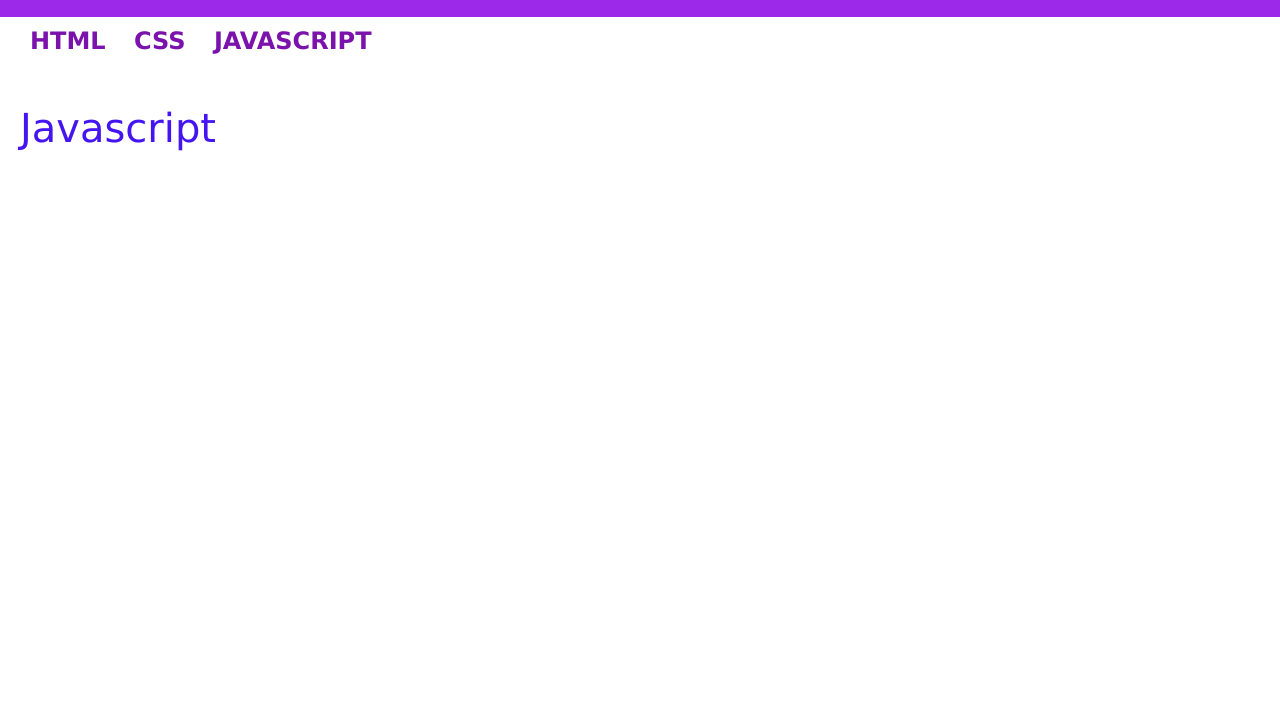
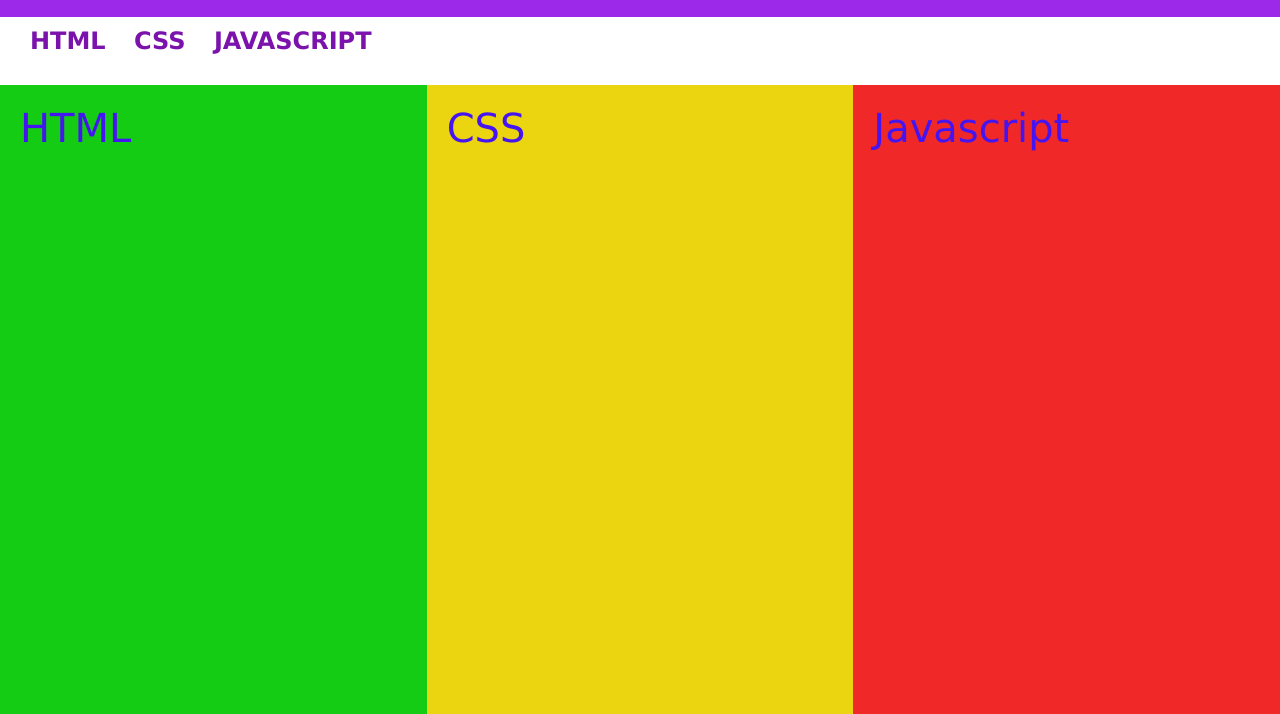
Before and after one commit to gteyalil/GitRepository, a website: page index.html in a window 1280 px wide. Shown: the part 86-800 px from the top of the page. Drawn offline with Linux system fonts and the light colour scheme.

Commit message:
moved Jvavascript added HTML CSS sections

```diff
--- a/index.html
+++ b/index.html
@@ -29,6 +29,12 @@
         </div>
     </div>
     <div class="sections">
+        <div class="html">
+            HTML
+        </div>
+        <div class="css">
+            CSS
+        </div>
         <div class="js">
             Javascript
         </div>
--- a/style.css
+++ b/style.css
@@ -38,3 +38,13 @@ body{
     font-size: 40px;
     font-weight: 500;
 }
+
+.sections .html{
+    background-color: rgb(20, 204, 20);
+}
+.sections .css{
+    background-color: rgb(235, 213, 16);
+}
+.sections .js{
+    background-color: rgb(241, 40, 40);
+}
```
